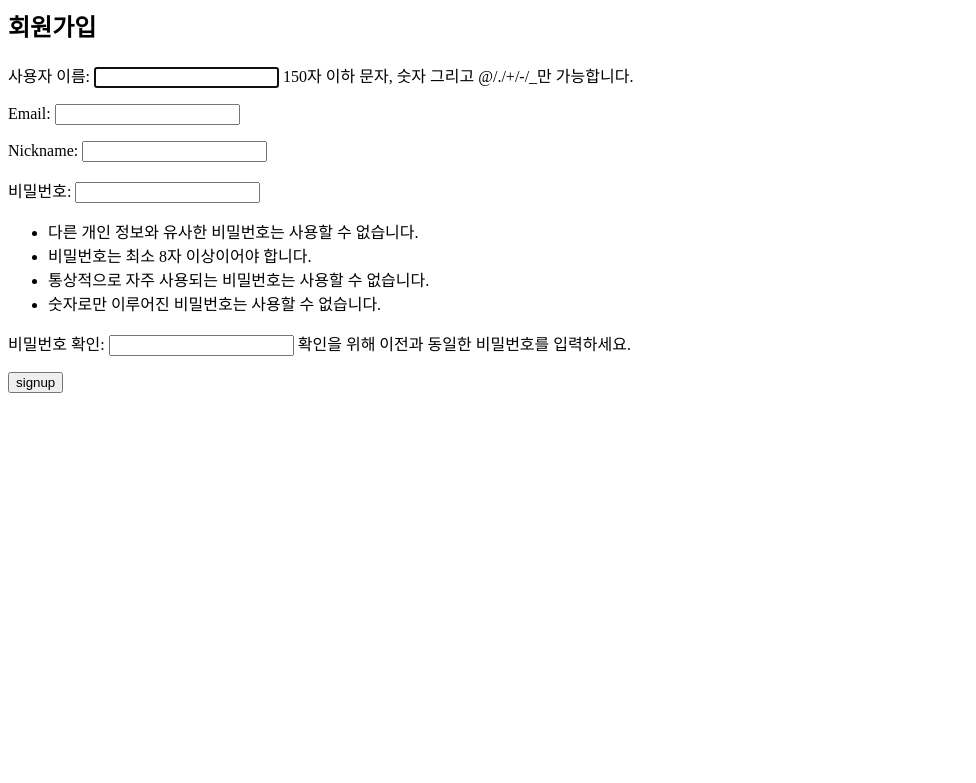
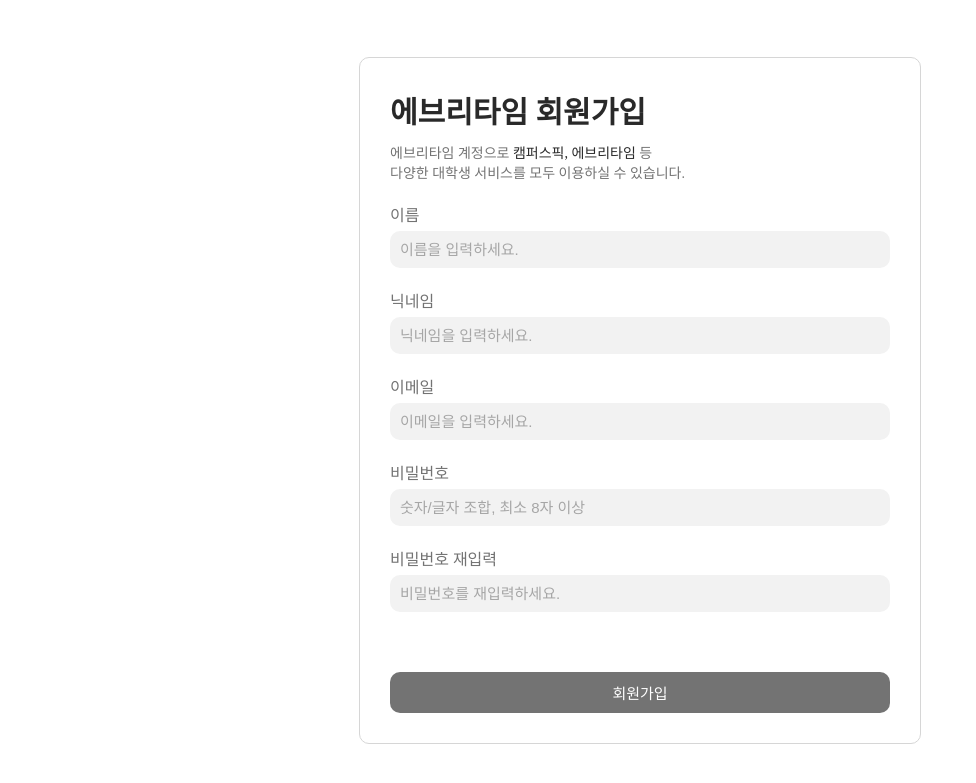
Before and after one commit to 2025-LIKELION-DS/session_7, a Django app: page /accounts/signup/ in a window 1280 px wide. Shown: the top 783 px of the page, without its empty margins (0-976 px from the left). Run offline with Django 5.2, Linux system fonts and the light colour scheme.

Commit message:
[0612] 회원가입 페이지 연동

```diff
--- a/everytime/accounts/templates/accounts/signup.html
+++ b/everytime/accounts/templates/accounts/signup.html
@@ -1,6 +1,90 @@
-<h2>회원가입</h2>
-<form method='post' action={% url 'accounts:signup' %}>
-    {% csrf_token %}
-    {{ form.as_p }}
-    <button type='submit'>signup</button>
-</form>
+{% load static %}
+<!DOCTYPE html>
+<html lang="en">
+  <head>
+    <meta charset="UTF-8" />
+    <meta name="viewport" content="width=device-width, initial-scale=1.0" />
+    <title>회원가입</title>
+    <link rel="stylesheet" href="{% static 'css/signup.css' %}" />
+    <link rel="icon" href="{% static 'img/nav.logo.png' %}" />
+    <link rel="apple-touch-icon" href="{% static 'img/nav.logo.png' %}" />
+  </head>
+  <body>
+    <main>
+      <div class="textbox">
+        <div class="title">에브리타임 회원가입</div>
+        <div class="text">
+          <span>에브리타임 계정으로</span>
+          <span>캠퍼스픽, 에브리타임 </span>
+          <span>등</span>
+          <div>다양한 대학생 서비스를 모두 이용하실 수 있습니다.</div>
+        </div>
+      </div>
+      <form method="post" action="{% url 'accounts:signup' %}">
+        {% csrf_token %}
+        <label>
+          이름
+          <input
+            type="text"
+            name="username"
+            id="id_username"
+            class="box input-box"
+            placeholder="이름을 입력하세요."
+            required
+          />
+        </label>
+        <label>
+          닉네임
+          <input
+            type="text"
+            name="nickname"
+            id="id_nickname"
+            class="box input-box"
+            placeholder="닉네임을 입력하세요."
+            required
+          />
+        </label>
+        <label>
+          이메일
+          <input
+            type="email"
+            name="email"
+            id="id_email"
+            class="box input-box"
+            placeholder="이메일을 입력하세요."
+            required
+          />
+        </label>
+        <label>
+          비밀번호
+          <input
+            type="password"
+            name="password1"
+            id="id_password1"
+            class="box input-box"
+            placeholder="숫자/글자 조합, 최소 8자 이상"
+            required
+          />
+        </label>
+        <label>
+          비밀번호 재입력
+          <input
+            type="password"
+            name="password2"
+            id="id_password2"
+            class="box input-box"
+            placeholder="비밀번호를 재입력하세요."
+            required
+          />
+        </label>
+        <input
+          type="submit"
+          class="box submit-box"
+          id="signup"
+          value="회원가입"
+        />
+      </form>
+    </main>
+    <script src="{% static 'js/signup.js' %}"></script>
+  </body>
+</html>
```
